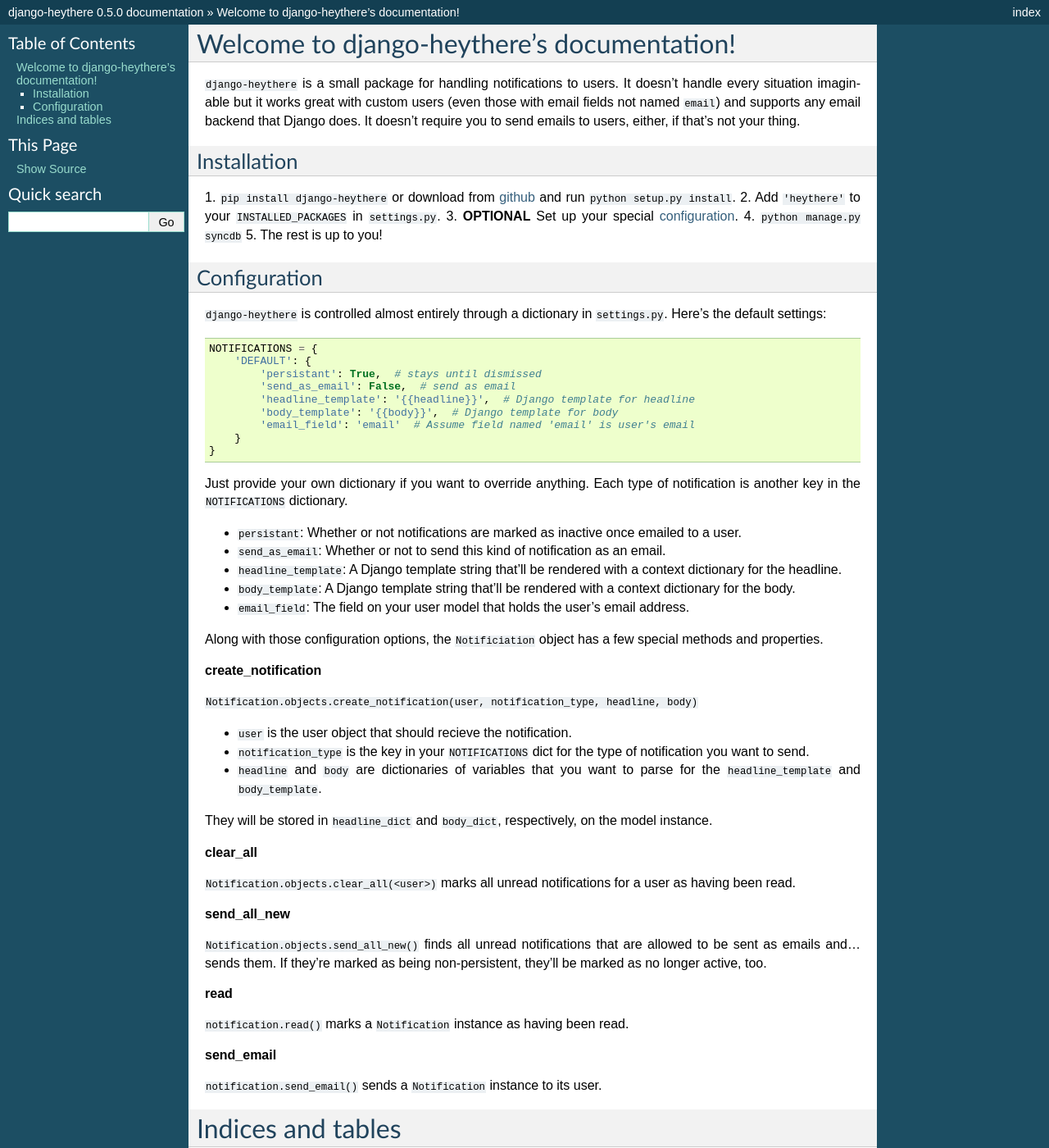
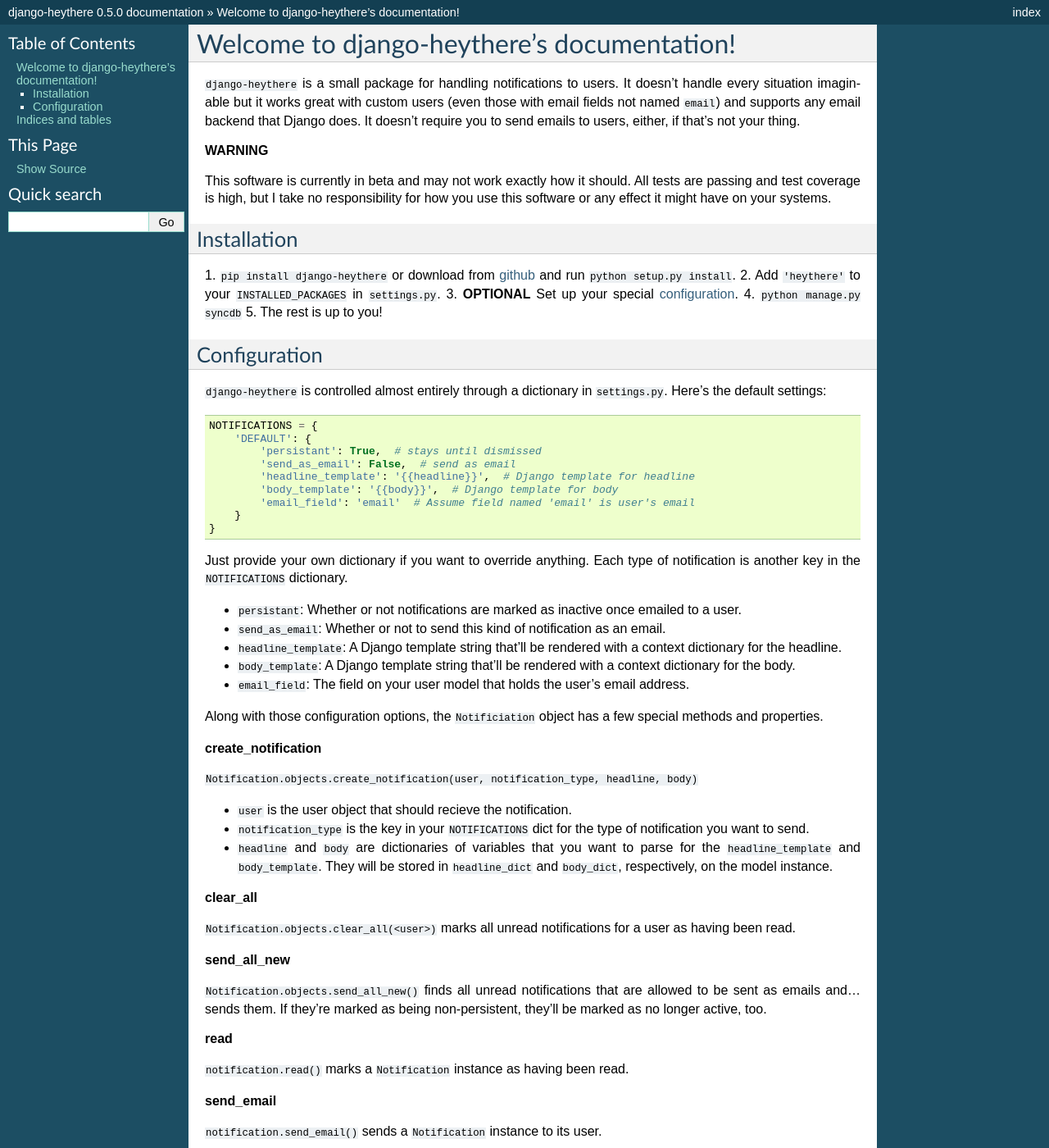
Before and after one commit to brack3t/django-heythere, a Sphinx documentation site: the page built from docs/index.rst, in a window 1280 px wide and 1400 px high. Shown: the whole window at 82% size. Built offline with Sphinx 7.4.7, drawn with Linux system fonts in a browser that asks for light colours.

Commit message:
doc warning

```diff
--- a/docs/index.rst
+++ b/docs/index.rst
@@ -11,6 +11,12 @@
 users (even those with email fields not named ``email``) and supports any
 email backend that Django does. It doesn't require you to send emails to
 users, either, if that's not your thing.
+
+**WARNING**
+
+This software is currently in beta and may not work exactly how it should. All
+tests are passing and test coverage is high, but I take no responsibility for
+how you use this software or any effect it might have on your systems.
 
 .. _installation:
 
@@ -71,7 +77,7 @@
 - ``user`` is the user object that should recieve the notification.
 - ``notification_type`` is the key in your ``NOTIFICATIONS`` dict for the type of notification you want to send.
 - ``headline`` and ``body`` are dictionaries of variables that you want to parse for the ``headline_template`` and ``body_template``.
-They will be stored in ``headline_dict`` and ``body_dict``, respectively, on the model instance.
+  They will be stored in ``headline_dict`` and ``body_dict``, respectively, on the model instance.
 
 .. _clear_all:
 
```
